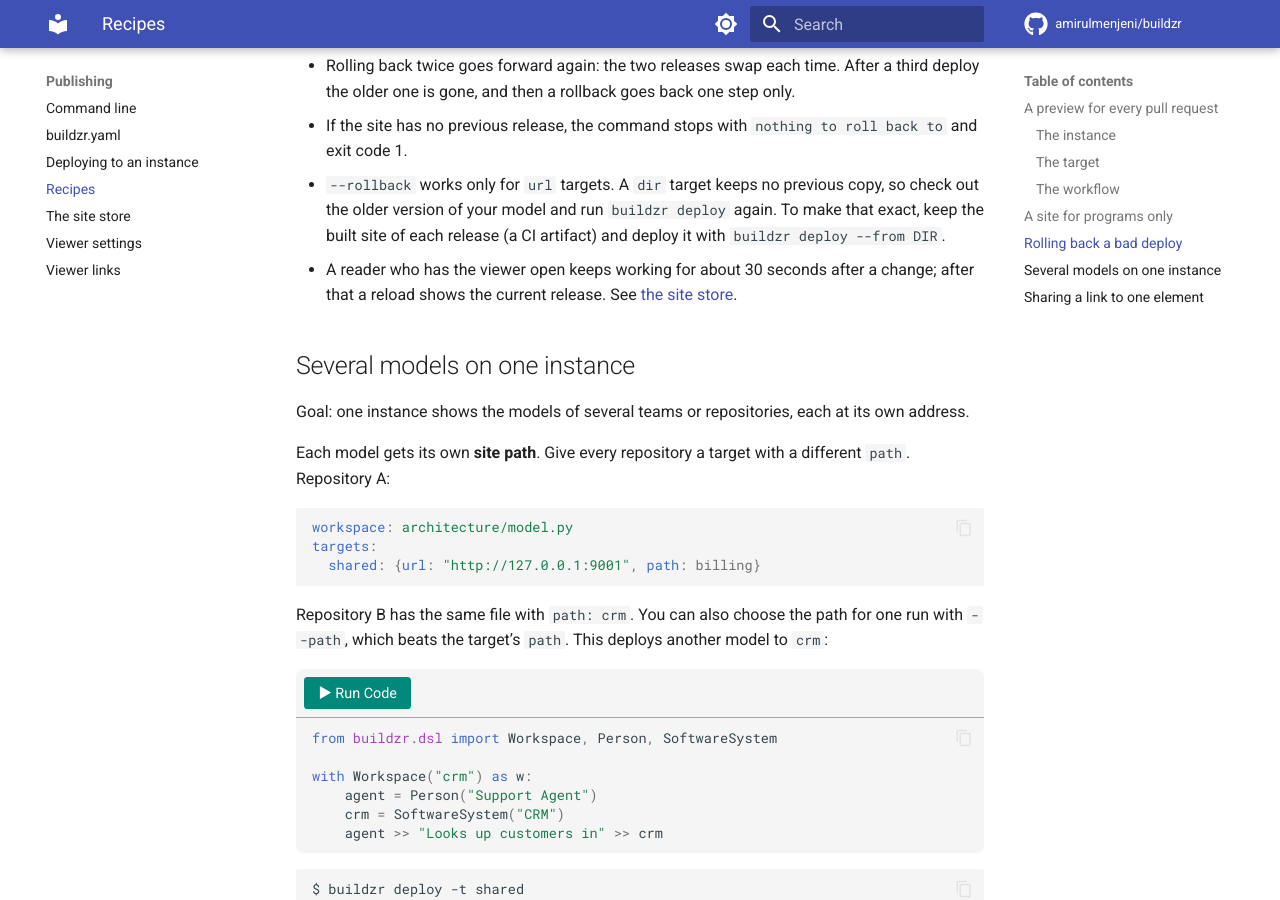
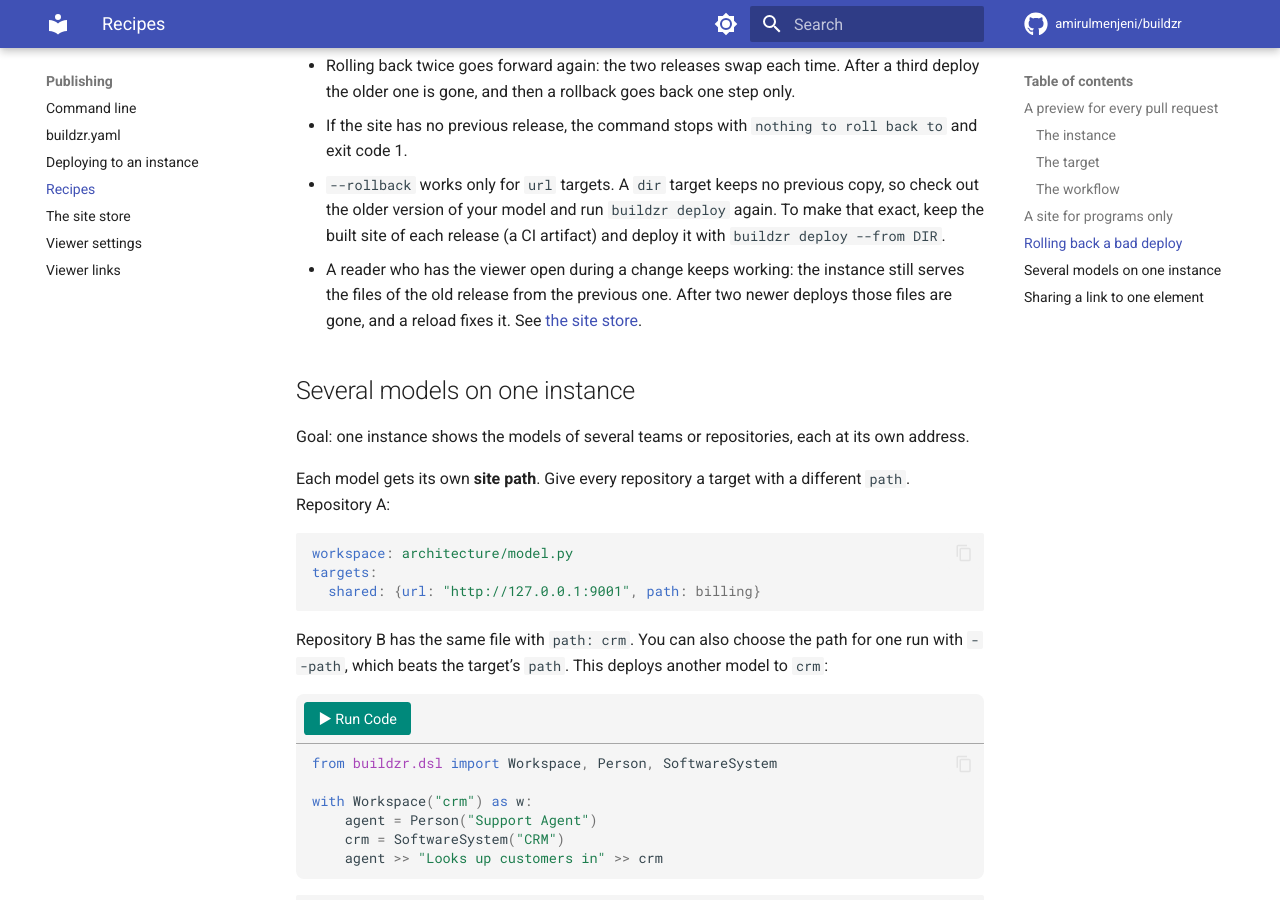
Before and after one commit to amirulmenjeni/buildzr, an MkDocs documentation site: the page built from docs/publishing-recipes.md, in a window 1280 px wide and 900 px high, scrolled down 5635 px. Built offline with MkDocs 1.6.1 and Material for MkDocs 9.7.7, drawn with Linux system fonts in a browser that asks for light colours; comment, search, counter and statistics services are not loaded.

Commit message:
docs: explain the exit-code lines; say what an open viewer sees during a rollback

```diff
--- a/docs/publishing-recipes.md
+++ b/docs/publishing-recipes.md
@@ -247,7 +247,7 @@ Things to know:
 - Rolling back twice goes forward again: the two releases swap each time. After a third deploy the older one is gone, and then a rollback goes back one step only.
 - If the site has no previous release, the command stops with `nothing to roll back to` and exit code 1.
 - `--rollback` works only for `url` targets. A `dir` target keeps no previous copy, so check out the older version of your model and run `buildzr deploy` again. To make that exact, keep the built site of each release (a CI artifact) and deploy it with `buildzr deploy --from DIR`.
-- A reader who has the viewer open keeps working for about 30 seconds after a change; after that a reload shows the current release. See [the site store](store.md#opening-a-viewer-during-a-change).
+- A reader who has the viewer open during a change keeps working: the instance still serves the files of the old release from the previous one. After two newer deploys those files are gone, and a reload fixes it. See [the site store](store.md#opening-a-viewer-during-a-change).
 
 ## Several models on one instance
 
```
Also changed, not shown: docs/cli.md (+1 -1 lines).
